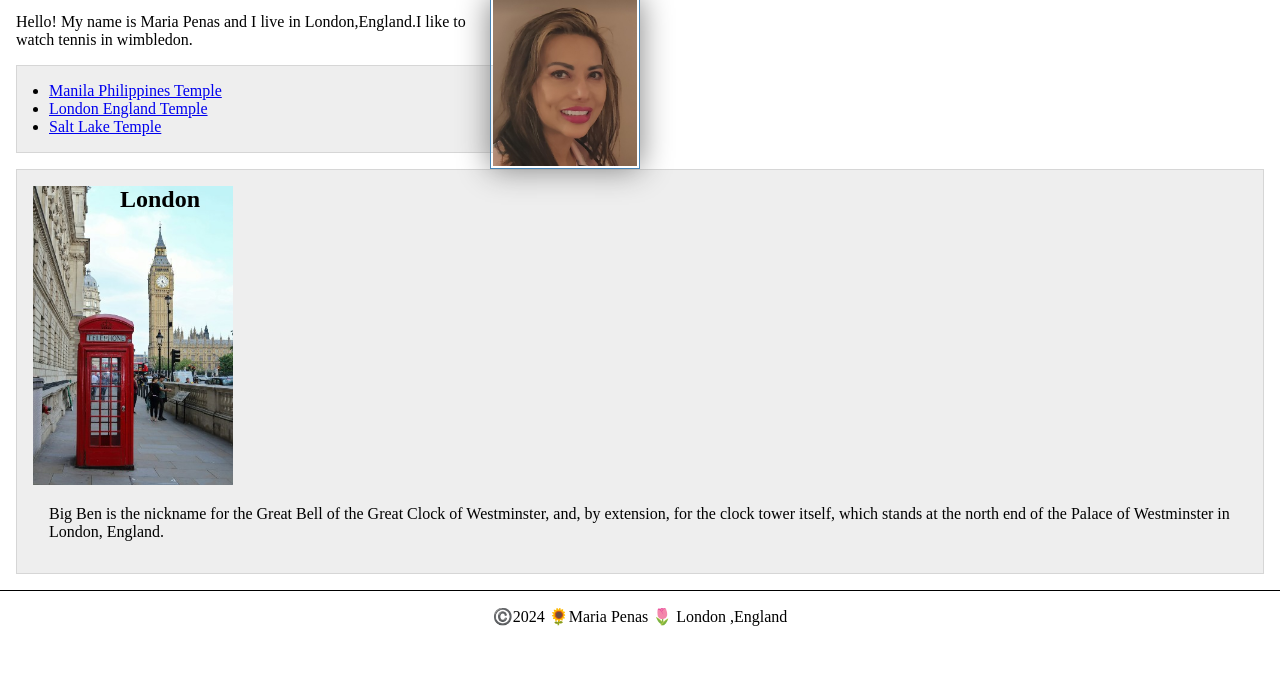
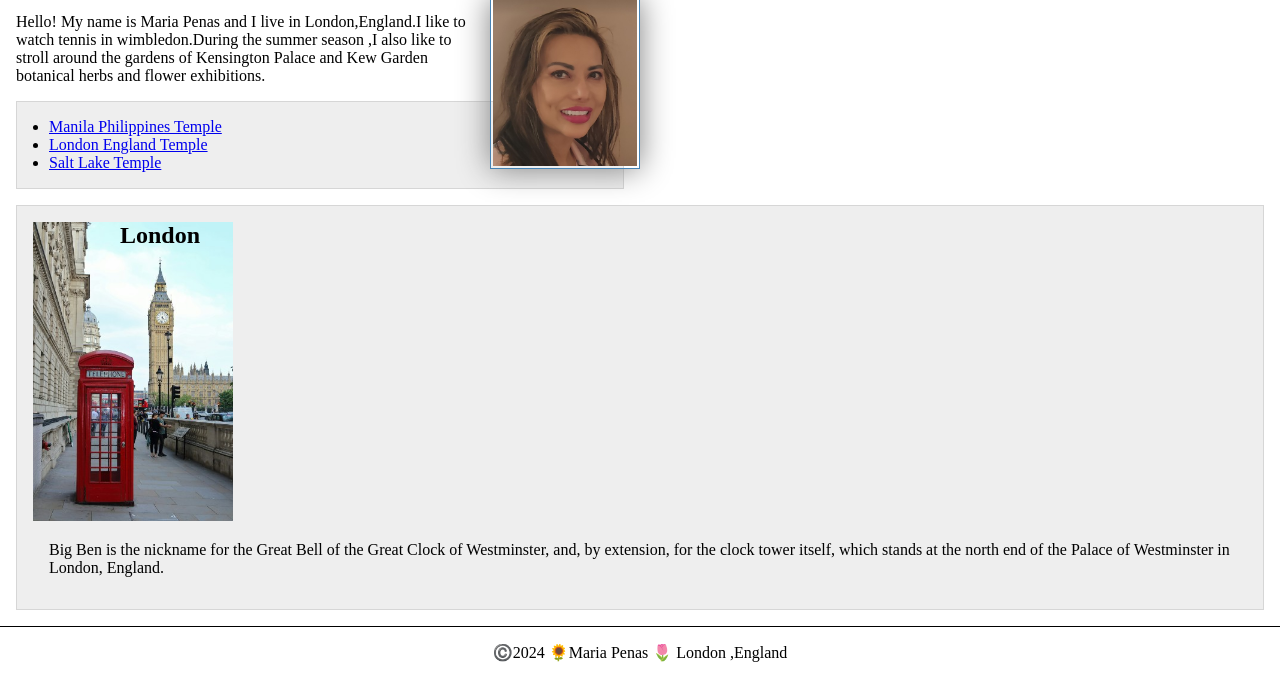
Before and after one commit to nonato2/wdd130, a plain HTML site: page index.html in a window 1280 px wide. Shown: the part 166-844 px from the top of the page. Before the commit the page ends 808 px from the top, so only its background shows below. Drawn offline with Linux system fonts and the light colour scheme.

Commit message:
changes ok

```diff
--- a/index.html
+++ b/index.html
@@ -25,7 +25,7 @@
                 <main>
                     <h1>Maria Penas | WDD 130</h1>
                     <img src="images/profile.jpg" alt="Hello, my name is Maria Penas" width="200">
-                    <p>Hello! My name is Maria Penas and I live in London,England.I like to watch tennis in wimbledon.</p>
+                    <p>Hello! My name is Maria Penas and I live in London,England.I like to watch tennis in wimbledon.During the summer season ,I also like to stroll around the gardens of Kensington Palace and Kew Garden botanical herbs and flower exhibitions.</p>
 <ul class="box indent">
 <li><a href="https://newsroom.churchofjesuschrist.org/article/manila-philippines-temple" target="blank">Manila Philippines Temple</a></li>
 <li><a href="https://newsroom.churchofjesuschrist.org/article/london-england-temple" target="blank">London England Temple </a></li>
```
